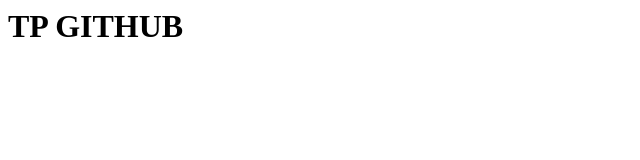
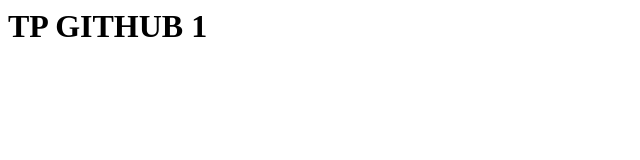
Before and after one commit to Matthieue/LDSB1-Tp-Git, a plain HTML site: page index.html in a window 1280 px wide. Shown: the full height of the page, 0-640 px from the left. Drawn offline with Linux system fonts and the light colour scheme.

Commit message:
Update index.html

```diff
--- a/index.html
+++ b/index.html
@@ -1 +1 @@
-<h1> TP GITHUB </h1>
+<h1> TP GITHUB 1 </h1>
```
